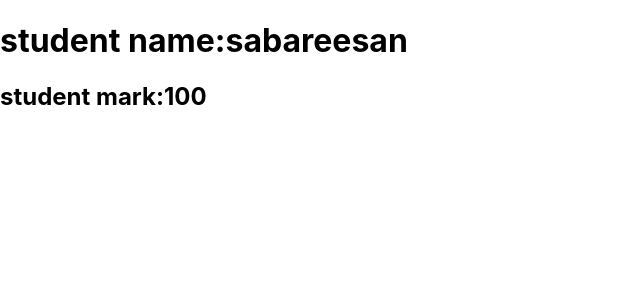
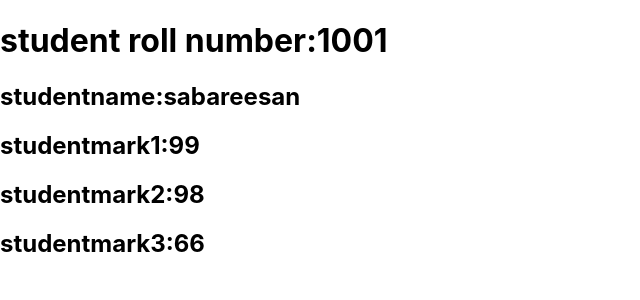
Before and after one commit to Sabareesan18/sabareesan, a React (Create React App) app in the folder myapp/: page / in a window 1280 px wide. Shown: the top 300 px of the page, without its empty margins (0-640 px from the left). Built offline with nearby package versions, Linux system fonts and the light colour scheme.

Commit message:
first time

```diff
--- a/myapp/src/App.js
+++ b/myapp/src/App.js
@@ -2,8 +2,11 @@ function App(props)
 {
   return(
     <>
-    <h1>student name:{props.sname}</h1>
-    <h2>student mark:{props.mark}</h2>
+    <h1>student roll number:{props.myobj.rno}</h1>
+    <h2>studentname:{props.myobj.sname}</h2>
+    <h2>studentmark1:{props.myobj.mark1}</h2>
+    <h2>studentmark2:{props.myobj.mark2}</h2>
+    <h2>studentmark3:{props.myobj.mark3}</h2>
 
 
     </>
--- a/myapp/src/index.js
+++ b/myapp/src/index.js
@@ -3,11 +3,18 @@ import ReactDOM from 'react-dom/client';
 import './index.css';
 import App from './App';
 import reportWebVitals from './reportWebVitals';
+var sobj={
+  rno:1001,
+  sname:"sabareesan",
+  mark1:99,
+  mark2:98,
+  mark3:66
+}
 
 const root = ReactDOM.createRoot(document.getElementById('root'));
 root.render(
   <React.StrictMode>
-    <App sname="sabareesan" mark="100"/>
+    <App myobj={sobj}/>
   </React.StrictMode>
 );
 
```
